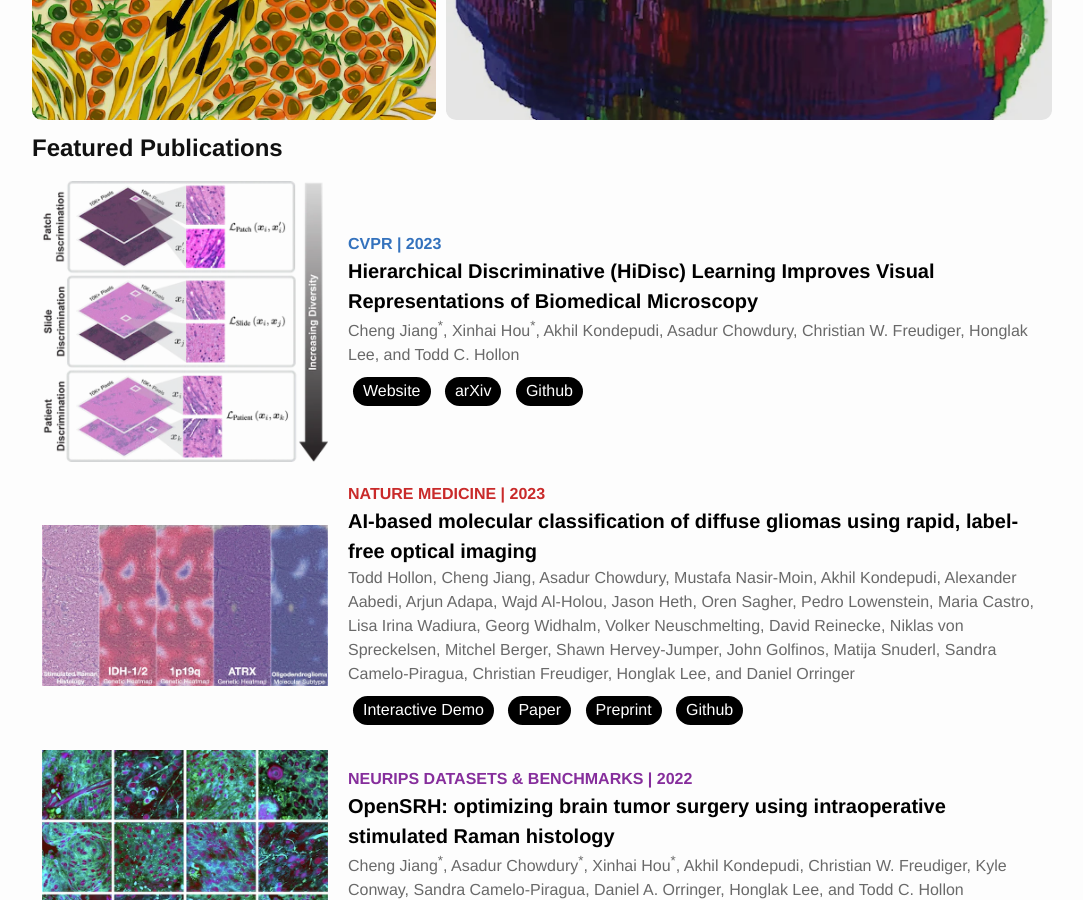
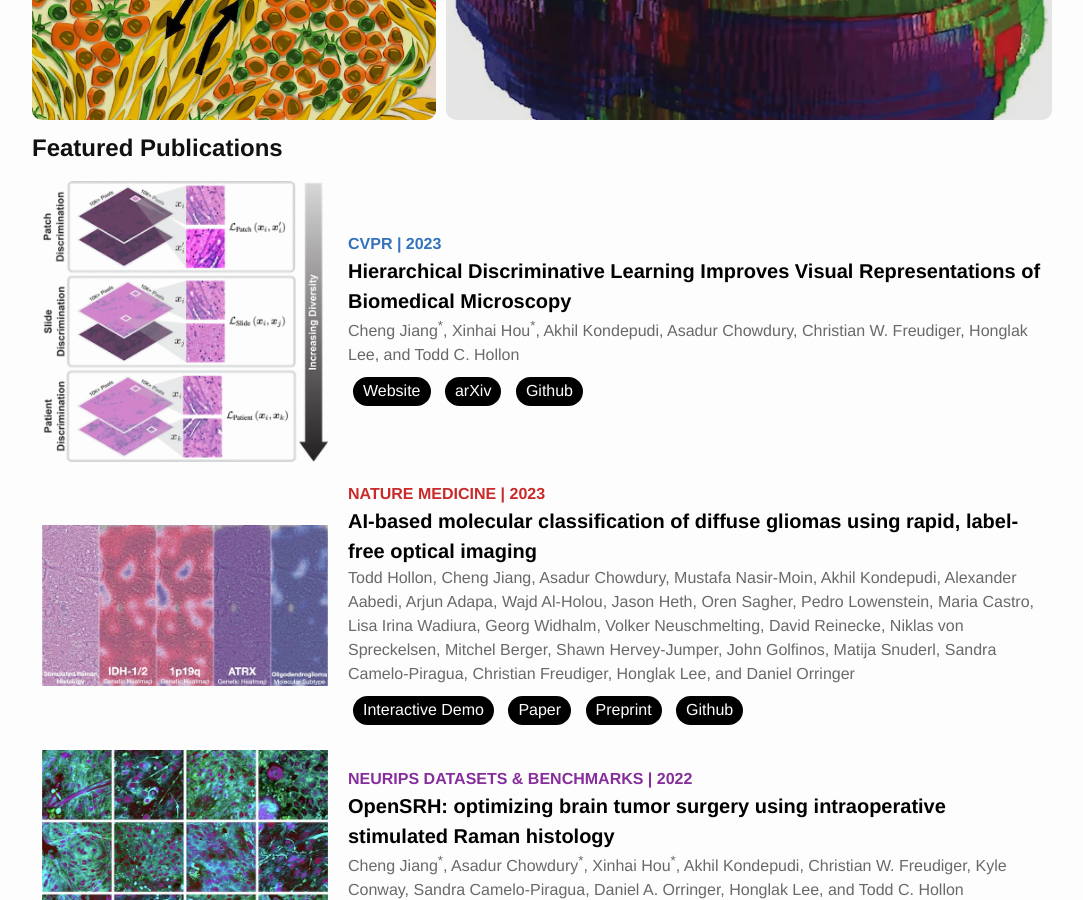
Before and after one commit to MLNeurosurg/mlneurosurg.github.io, a Jekyll site: the page built from index.md, in a window 1280 px wide and 900 px high, scrolled down 1921 px. Shown: the whole window, without its empty margins (98-1181 px from the left). Built offline with Jekyll 4.4.1, drawn with Linux system fonts in a browser that asks for light colours; comment, search, counter and statistics services are not loaded.

Commit message:
fixed publication typo

```diff
--- a/_data/publications.yaml
+++ b/_data/publications.yaml
@@ -3,7 +3,7 @@ jiang2022hierarchical:
     venue: CVPR | 2023
     venue_link: https://cvpr2023.thecvf.com
     link: https://hidisc.mlins.org/
-    title: Hierarchical Discriminative (HiDisc) Learning Improves Visual Representations of Biomedical Microscopy
+    title: Hierarchical Discriminative Learning Improves Visual Representations of Biomedical Microscopy
     authors: Cheng Jiang<sup>*</sup>, Xinhai Hou<sup>*</sup>, Akhil
         Kondepudi, Asadur Chowdury, Christian W. Freudiger, Honglak Lee, and
         Todd C. Hollon
```
